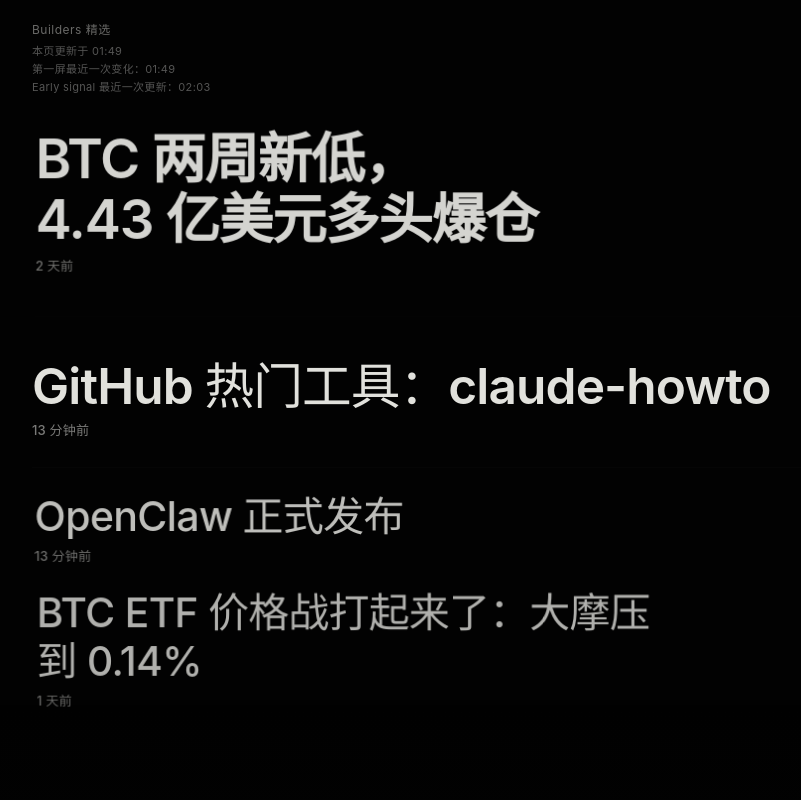
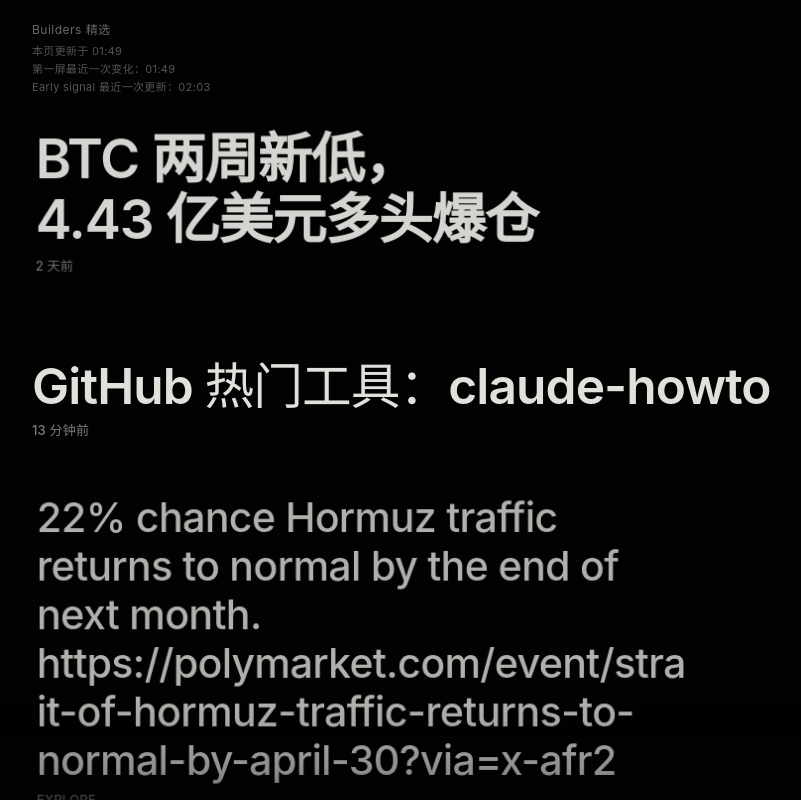
Before and after one commit to fengxiong111/global-authority-intel-screen, a website: page builders.html in a window 1280 px wide. Shown: the whole page, without its empty margins (72-873 px from the left). Drawn offline with Linux system fonts and the light colour scheme.

Commit message:
Add builders exploration slot

```diff
--- a/builders.html
+++ b/builders.html
@@ -689,26 +689,20 @@
       return item.sourceType === 'github_trending' || item.source === 'GitHub Trending';
     }
 
-    function interactionValue(item) {
-      return Math.max(Number(item.score || 0), Number(item.comments || 0) * 4, Number(item.likes || 0), Number(item.views || 0) / 1000);
+    function hasEnteredFirstScreen(item) {
+      return snapshotHistory(item).length > 0;
     }
 
-    function isFirstSeenInCurrentFeed(item) {
-      const firstSeenTs = validTimestamp(firstSeenValue(item));
-      const fetchedTs = validTimestamp(item?.fetched_at || null);
-      if (!firstSeenTs || !fetchedTs) return false;
-      return Math.abs(firstSeenTs - fetchedTs) <= 15 * 60;
-    }
-
-    function isNewSignalBypass(entry) {
-      const item = entry.item;
-      const sourceOk = item.source === 'X' || item.source === 'Reddit';
-      if (!sourceOk) return false;
-      if (ageHours(item) > 24) return false;
-      if (!isFirstSeenInCurrentFeed(item)) return false;
-      const threshold = item.source === 'Reddit' ? 800 : 120;
-      if (interactionValue(item) < threshold) return false;
-      return true;
+    function pickExplorationEntry(scored, selectedItems) {
+      const selectedKeys = new Set((selectedItems || []).map((item) => snapshotItemKey(item)));
+      return scored
+        .filter((entry) => !hasEnteredFirstScreen(entry.item))
+        .filter((entry) => !selectedKeys.has(snapshotItemKey(entry.item)))
+        .sort((a, b) => {
+          const aFirstSeen = validTimestamp(firstSeenValue(a.item)) || 0;
+          const bFirstSeen = validTimestamp(firstSeenValue(b.item)) || 0;
+          return bFirstSeen - aFirstSeen || b.item.timestamp - a.item.timestamp;
+        })[0] || null;
     }
 
     function githubTrendingCanLead(item, attention) {
@@ -1038,7 +1032,7 @@
       headline.textContent = item.title || "";
       const meta = document.createElement("div");
       meta.className = "meta";
-      meta.textContent = item.newSignal ? 'NEW SIGNAL' : formatRelativeTime(item.ts);
+      meta.textContent = item.exploreSlot ? 'EXPLORE' : formatRelativeTime(item.ts);
       article.appendChild(headline);
       article.appendChild(meta);
       if (entering && !reduceMotion) {
@@ -1076,7 +1070,7 @@
           const textEl = node.querySelector('.headline');
           if (textEl && textEl.textContent !== (item.title || '')) textEl.textContent = item.title || '';
           const metaEl = node.querySelector('.meta');
-          if (metaEl) metaEl.textContent = formatRelativeTime(item.ts);
+          if (metaEl) metaEl.textContent = item.exploreSlot ? 'EXPLORE' : formatRelativeTime(item.ts);
         }
         fragment.appendChild(node);
       }
@@ -1252,20 +1246,17 @@
             title: item.displayTitle || item.title || '',
             ts: displayTimestamp(item),
           }));
-          const bypassEntry = scored.find((entry) => isNewSignalBypass(entry));
-          if (bypassEntry) {
-            const bypassItem = {
-              ...bypassEntry.item,
-              title: bypassEntry.item.displayTitle || bypassEntry.item.title || '',
-              ts: displayTimestamp(bypassEntry.item),
-              newSignal: true,
+          const exploreEntry = pickExplorationEntry(scored, finalItems);
+          if (exploreEntry) {
+            const exploreItem = {
+              ...exploreEntry.item,
+              title: exploreEntry.item.displayTitle || exploreEntry.item.title || '',
+              ts: displayTimestamp(exploreEntry.item),
+              exploreSlot: true,
             };
-            const exists = finalItems.some((item) => snapshotItemKey(item) === snapshotItemKey(bypassItem));
-            if (!exists) {
-              const nextItems = finalItems.slice();
-              nextItems.splice(Math.min(2, nextItems.length), 0, bypassItem);
-              finalItems.splice(0, finalItems.length, ...nextItems.slice(0, 6));
-            }
+            const nextItems = finalItems.slice();
+            nextItems.splice(Math.min(2, nextItems.length), 0, exploreItem);
+            finalItems.splice(0, finalItems.length, ...nextItems.slice(0, 6));
           }
           console.log('[builders] filtered_count', scored.length);
           console.log('[builders] first_screen_count', finalItems.length);
@@ -1279,20 +1270,17 @@
         title: item.displayTitle || item.title || '',
         ts: displayTimestamp(item),
       }));
-      const bypassEntry = scored.find((entry) => isNewSignalBypass(entry));
-      if (bypassEntry) {
-        const bypassItem = {
-          ...bypassEntry.item,
-          title: bypassEntry.item.displayTitle || bypassEntry.item.title || '',
-          ts: displayTimestamp(bypassEntry.item),
-          newSignal: true,
+      const exploreEntry = pickExplorationEntry(scored, fallbackItems);
+      if (exploreEntry) {
+        const exploreItem = {
+          ...exploreEntry.item,
+          title: exploreEntry.item.displayTitle || exploreEntry.item.title || '',
+          ts: displayTimestamp(exploreEntry.item),
+          exploreSlot: true,
         };
-        const exists = fallbackItems.some((item) => snapshotItemKey(item) === snapshotItemKey(bypassItem));
-        if (!exists) {
-          const nextItems = fallbackItems.slice();
-          nextItems.splice(Math.min(2, nextItems.length), 0, bypassItem);
-          fallbackItems.splice(0, fallbackItems.length, ...nextItems.slice(0, 6));
-        }
+        const nextItems = fallbackItems.slice();
+        nextItems.splice(Math.min(2, nextItems.length), 0, exploreItem);
+        fallbackItems.splice(0, fallbackItems.length, ...nextItems.slice(0, 6));
       }
       console.log('[builders] filtered_count', scored.length);
       console.log('[builders] first_screen_count', fallbackItems.length);
```
